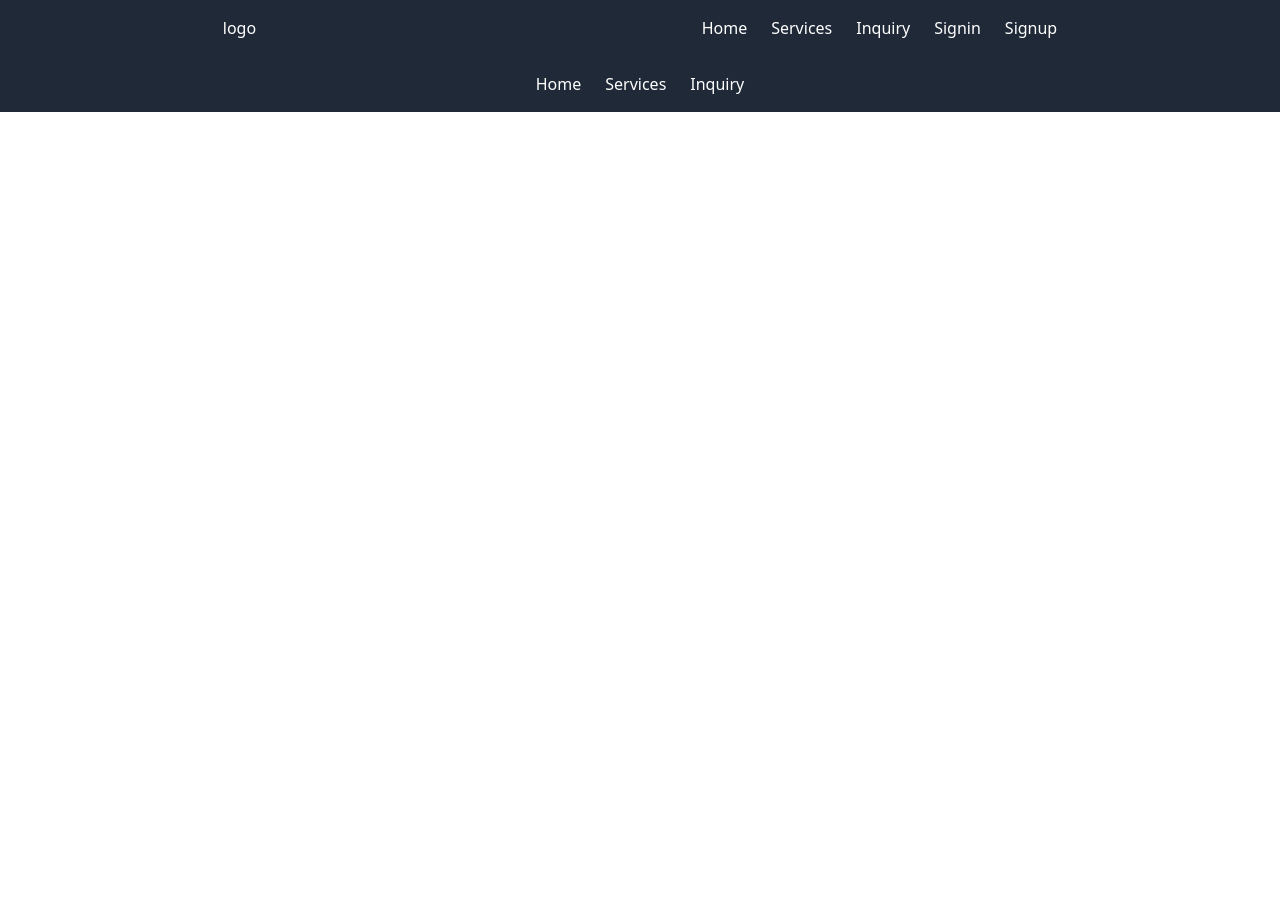
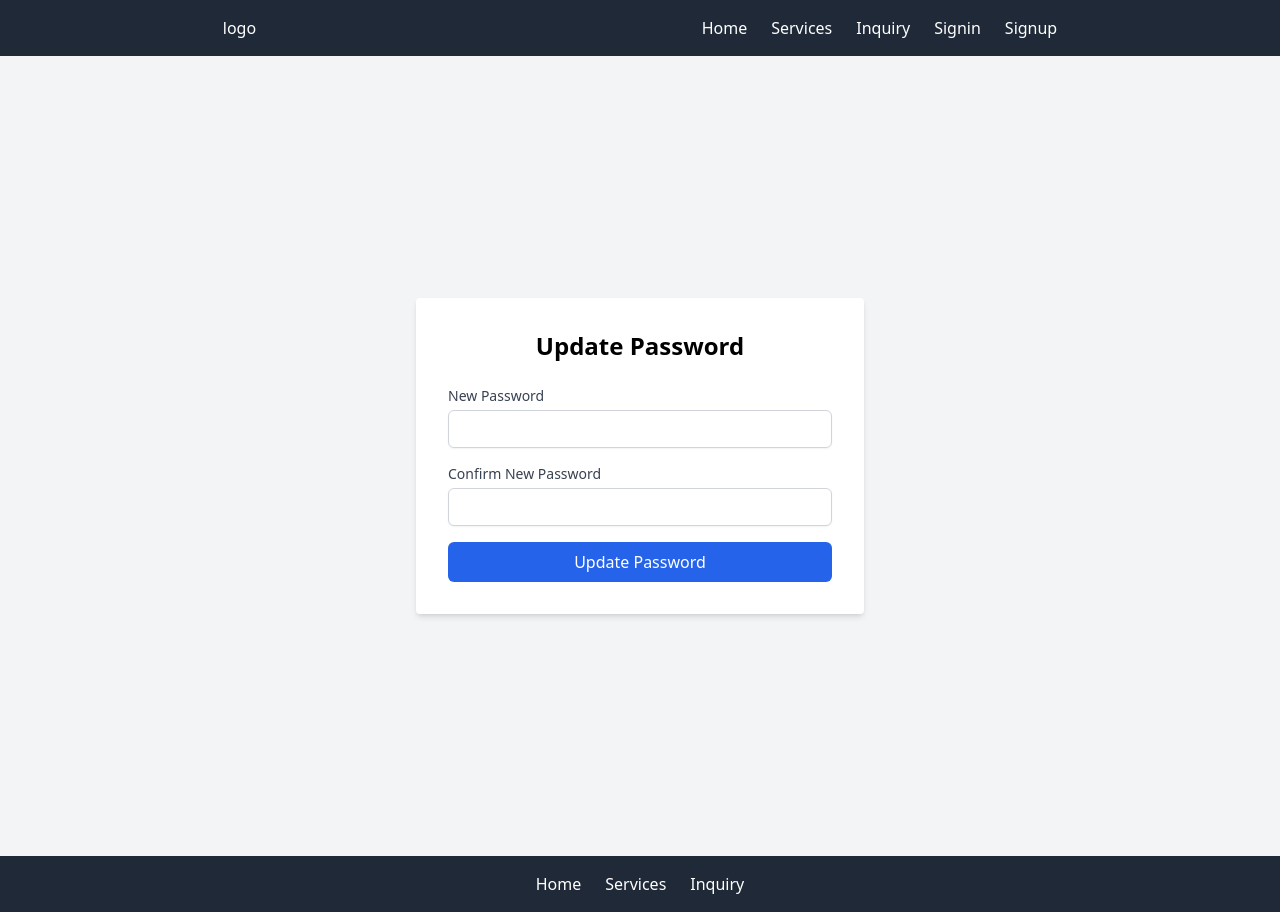
Before and after one commit to hyoilll/waitingApp_nuxt, a Nuxt app: page /UpdatePassword in a window 1280 px wide. Before the commit the page ends 800 px from the top, so only its background shows below. Built offline with nearby package versions, Linux system fonts and the light colour scheme; no server answers.

Commit message:
forgot password

```diff
--- /dev/null
+++ b/components/Modal.vue
@@ -0,0 +1,57 @@
+<template>
+  <dialog
+    :id
+    ref="dialogRef"
+    @mousedown="handleOutSideClick($event)"
+    class="min-w-[100px] min-h-[100px] h-[30%] w-[50%] rounded-md shadow-lg p-4">
+    <section class="h-full flex items-center justify-center">
+      <slot />
+    </section>
+  </dialog>
+</template>
+
+<script setup lang="ts">
+const { id } = defineProps<{
+  id: string
+}>()
+
+const emit = defineEmits<{
+  close: []
+}>()
+
+const dialogRef = useTemplateRef('dialogRef')
+
+const handleOutSideClick = (event: MouseEvent) => {
+  if (!dialogRef.value) {
+    return
+  }
+
+  const rect = dialogRef.value.getBoundingClientRect();
+  const isInDialog = (rect.top <= event.clientY && event.clientY <= rect.top + rect.height &&
+    rect.left <= event.clientX && event.clientX <= rect.left + rect.width);
+
+  const target = event.target as HTMLElement | null;
+  if (!isInDialog && target?.id === id) {
+    emit('close')
+    dialogRef.value.close()
+  }
+}
+
+onMounted(() => {
+  dialogRef.value?.showModal()
+})
+</script>
+
+<style lang="css" scoped>
+/* TODO: 表示・非表示時にtransitionを入れる。 */
+dialog::backdrop {
+  background-color: rgba(0, 0, 0, 0.4);
+}
+
+dialog {
+  position: fixed;
+  top: 30%;
+  left: 50%;
+  transform: translate(-50%, -50%);
+}
+</style>
--- /dev/null
+++ b/components/SendMailUpdatePw.vue
@@ -0,0 +1,35 @@
+<template>
+  <div class="space-y-6">
+    <div>
+      <h2 class="text-2xl font-bold text-center text-gray-800">Send mail</h2>
+      <p class="text-sm text-gray-400">※ 入力したメールアドレスにパスワード変更リンク先をお送りします。</p>
+    </div>
+    <form @submit.prevent="$emit('send', email)" class="space-y-4">
+      <div>
+        <label for="email" class="block text-sm font-medium text-gray-700">Email</label>
+        <input
+          v-model="email"
+          type="email"
+          id="email"
+          class="w-full px-3 py-2 mt-1 border rounded-md shadow-sm border-gray-300"
+          placeholder="Enter your email"
+          required />
+      </div>
+      <p v-if="loginError.length" class="text-red-500 font-bold">{{ loginError }}</p>
+      <button
+        type="submit"
+        class="w-full px-4 py-2 text-white bg-blue-600 rounded-md">
+        Send
+      </button>
+    </form>
+  </div>
+</template>
+
+<script setup lang="ts">
+const email = ref('')
+const loginError = ref('')
+
+defineEmits<{
+  send: [string]
+}>()
+</script>
--- a/nuxt.config.ts
+++ b/nuxt.config.ts
@@ -2,13 +2,13 @@
 export default defineNuxtConfig({
   compatibilityDate: '2024-11-01',
   devtools: { enabled: true },
-  modules: ['@nuxtjs/tailwindcss', '@nuxtjs/supabase', '@pinia/nuxt'],
+  modules: ['@nuxtjs/tailwindcss', '@nuxtjs/supabase', '@pinia/nuxt', '@vueuse/nuxt'],
   supabase: {
     redirectOptions: {
       login: '/login',
       callback: '/confirm',
       include: undefined,
-      exclude: ['/', '/services', '/inquiry', '/signup'],
+      exclude: ['/', '/services', '/inquiry', '/signup', '/updatepassword'],
       saveRedirectToCookie: false,
     }
   },
--- a/package.json
+++ b/package.json
@@ -12,6 +12,8 @@
   "dependencies": {
     "@nuxtjs/supabase": "1.5.0",
     "@pinia/nuxt": "^0.10.1",
+    "@vueuse/core": "^13.0.0",
+    "@vueuse/nuxt": "13.0.0",
     "nuxt": "^3.16.1",
     "pinia": "^3.0.1",
     "vue": "^3.5.13",
--- a/pages/Login.vue
+++ b/pages/Login.vue
@@ -24,7 +24,7 @@
             required />
         </div>
         <p v-if="loginError.length" class="text-red-500 font-bold">{{ loginError }}</p>
-        <p class="text-blue-500 font-bold text-right">forgot password?</p>
+        <button type="button" class="text-blue-500 font-bold text-right" @click="resetPassword">forgot password?</button>
         <button
           type="submit"
           class="w-full px-4 py-2 text-white bg-blue-600 rounded-md">
@@ -33,9 +33,27 @@
       </form>
     </div>
   </div>
+
+  <UpdatePwDialog #="{ resolve, reject }">
+    <Modal id="updatePw">
+      <SendMailUpdatePw @close="reject(null)" @send="sendMail($event, resolve)" />
+    </Modal>
+  </UpdatePwDialog>
 </template>
 
 <script lang="ts" setup>
+definePageMeta({
+  middleware: [
+    async () => {
+      const { isLogin } = storeToRefs(useUserStore())
+      const router = useRouter()
+      if (isLogin.value) {
+        router.push('/')
+      }
+    }
+  ]
+})
+
 interface User {
   email: string
   password: string
@@ -70,4 +88,22 @@ const handleSubmit = async () => {
   router.push('/')
 }
 
+const UpdatePwDialog = createTemplatePromise()
+const resetPassword = async () => {
+  await UpdatePwDialog.start()
+}
+
+const sendMail = async (mail: string, resolve: (v: unknown) => void) => {
+  const { data, error } = await supabase.auth.resetPasswordForEmail(mail, {
+    redirectTo: 'http://localhost:3000/updatepassword'
+  })
+  if (error) {
+    console.error('Send mail error: ', error)
+    return
+  }
+
+  // TODO: loading component追加
+  alert('Sent mail')
+  resolve(null)
+}
 </script>
--- /dev/null
+++ b/pages/UpdatePassword.vue
@@ -0,0 +1,65 @@
+<template>
+  <div class="flex justify-center items-center h-screen bg-gray-100">
+    <div class="w-full max-w-md bg-white p-8 rounded shadow-md">
+      <h2 class="text-2xl font-bold mb-6 text-center">Update Password</h2>
+      <form @submit.prevent="updatePassword">
+        <div class="mb-4">
+          <label for="newPassword" class="block text-sm font-medium text-gray-700">New Password</label>
+          <input
+            type="password"
+            id="newPassword"
+            v-model="newPassword"
+            class="mt-1 block w-full px-3 py-2 border border-gray-300 rounded-md shadow-sm focus:outline-none focus:ring-indigo-500 focus:border-indigo-500 sm:text-sm"
+            required />
+        </div>
+        <div class="mb-4">
+          <label for="confirmPassword" class="block text-sm font-medium text-gray-700">Confirm New Password</label>
+          <input
+            type="password"
+            id="confirmPassword"
+            v-model="confirmPassword"
+            class="mt-1 block w-full px-3 py-2 border border-gray-300 rounded-md shadow-sm focus:outline-none focus:ring-indigo-500 focus:border-indigo-500 sm:text-sm"
+            required />
+        </div>
+        <div v-if="errorMessage" class="error-message mb-4 text-sm text-red-500 font-bold">
+          {{ errorMessage }}
+        </div>
+        <button
+          type="submit"
+          class="w-full px-4 py-2 text-white bg-blue-600 rounded-md">
+          Update Password
+        </button>
+      </form>
+    </div>
+  </div>
+</template>
+
+<script setup lang="ts">
+const newPassword = ref('')
+const confirmPassword = ref('')
+const errorMessage = ref('')
+
+const supabase = useSupabaseClient()
+const router = useRouter()
+
+const { setUser } = useUserStore()
+
+const updatePassword = async () => {
+  const { data, error } = await supabase.auth.updateUser({
+    password: newPassword.value
+  })
+  if (error) {
+    console.error('update password error: ', error)
+    errorMessage.value = error.message
+    return
+  }
+
+  const loginUser = {
+    email: data.user?.email ?? ''
+  }
+
+  //TODO: 更新したら、元のページに戻ってログインしてくださいと表示すべき？そとれも、今のページで進めるべき？
+  setUser(loginUser)
+  router.push('/')
+}
+</script>
--- a/stores/user.ts
+++ b/stores/user.ts
@@ -17,7 +17,7 @@ export const useUserStore = defineStore('user', () => {
   // const session =
 
   const isLogin = computed(() => {
-    return !!user.email;
+    return user.email.length > 0;
   })
 
   const setUser = (newUser: User) => {
```
Also changed, not shown: 1 other file (tests, documents, lock files or other folders).
